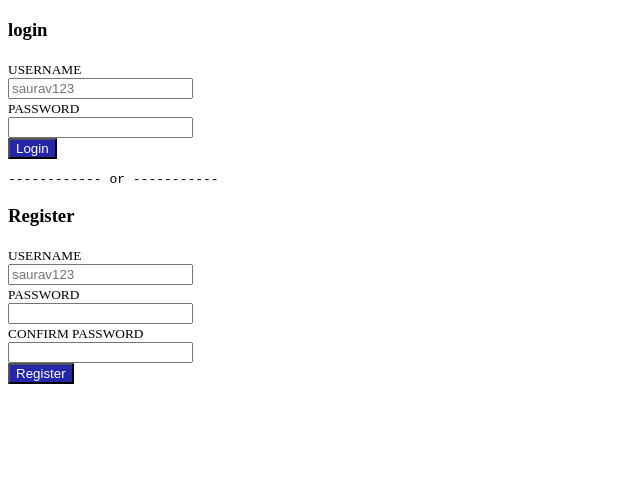
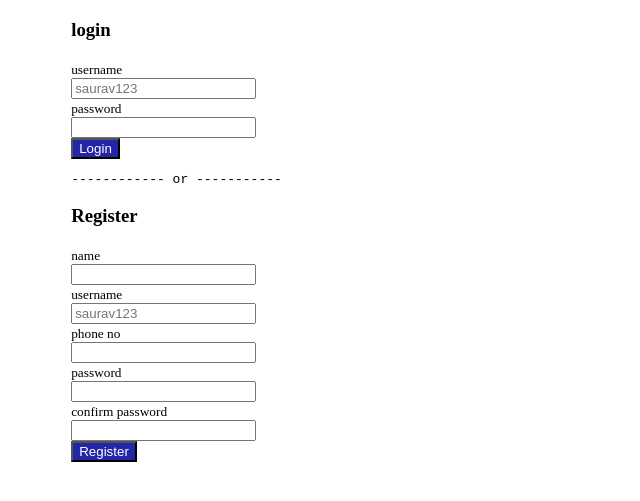
Before and after one commit to Srvydv3614/pracriceForm, a plain HTML site: page index.html in a window 1280 px wide. Shown: the part 67-568 px from the top of the page, without its empty margins (0-640 px from the left). Drawn offline with Linux system fonts and the light colour scheme.

Commit message:
project form commit

```diff
--- a/index.html
+++ b/index.html
@@ -15,20 +15,24 @@
         </h1>
       </header>
       <main>
-        <h3 class="login" >login</h3>
-        <small>USERNAME</small> <br />
+        <h3>login</h3>
+        <small>username</small> <br />
         <input type="text" placeholder="saurav123" required /><br />
-        <small>PASSWORD</small> <br />
+        <small>password</small> <br />
         <input type="password" name="password" id="loginpassid" required />
         <br />
         <button>Login</button>
         <pre>------------ or -----------</pre>
         <h3 class="register" >Register</h3>
-        <small>USERNAME</small> <br />
+        <small>name</small> <br>
+        <input type="text" required > <br>
+        <small>username</small> <br />
         <input type="text" required placeholder="saurav123" /> <br />
-        <small>PASSWORD</small> <br />
+        <small>phone no</small> <br>
+        <input type="number" name="phone" id="phno" required> <br>
+        <small>password</small> <br />
         <input type="password" name="password" id="passid" required /> <br />
-        <small>CONFIRM PASSWORD</small> <br />
+        <small>confirm password</small> <br />
         <input
           type="password"
           name="confirm password"
--- a/style.css
+++ b/style.css
@@ -1,9 +1,11 @@
 header{
     color: rgb(37, 37, 168);
 }
-
 button{
     font-style: bold;
     color: white;
     background-color:rgb(37, 37, 168) ;
 }
+main{
+    margin-left: 5%;
+}
```
